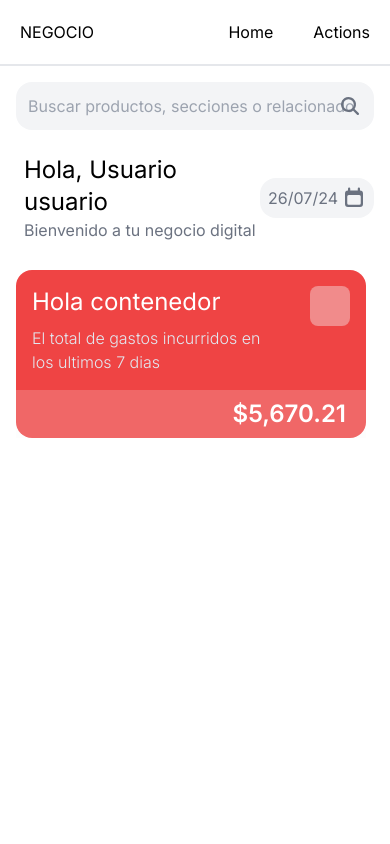
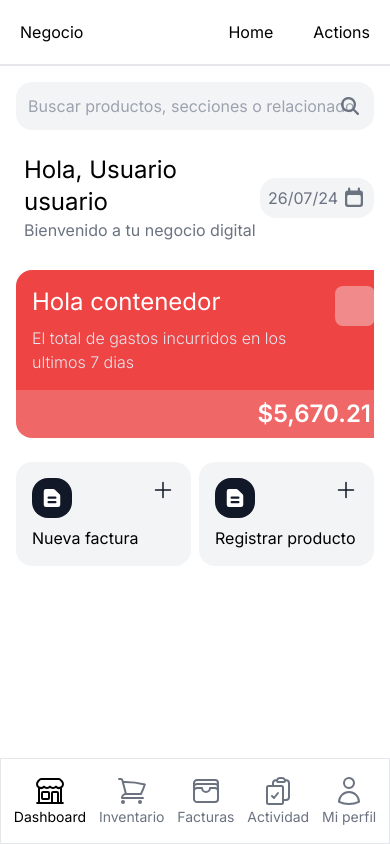
Before and after one commit to Empresadgra/application, a Next.js app: page / in a window 390 px wide. Built offline with nearby package versions, Linux system fonts and the light colour scheme.

Commit message:
Add mobile navigation

```diff
--- a/src/app/page.tsx
+++ b/src/app/page.tsx
@@ -1,5 +1,6 @@
 import { Dashboard } from "@/components/Dashboard";
 import { Navbar } from "@/components/Navbar";
+import { Navigation } from "@/components/Navigation";
 import { Sidebar } from "@/components/Sidebar";
 
 export default function Home() {
@@ -8,9 +9,12 @@ export default function Home() {
       {/*<Invoice />*/}
       <main className="flex min-h-screen w-full">
         <section className="hidden lg:block "></section>
-        <section className="flex flex-col items-center w-full">
-          <Navbar />
-          <Dashboard />
+        <section className="flex flex-col justify-between items-center w-full">
+          <div className="flex flex-col items-center w-full">
+            <Navbar />
+            <Dashboard />
+          </div>
+          <Navigation />
         </section>
       </main>
     </>
--- /dev/null
+++ b/src/components/ActionButton.tsx
@@ -0,0 +1,21 @@
+import { DocumentTextIcon } from "@heroicons/react/16/solid";
+import { PlusIcon } from "@heroicons/react/24/outline";
+
+const ActionButton = ({ action }: { action: string }):JSX.Element => {
+  return (
+    <button
+      className="flex flex-col bg-gray-100 rounded-2xl p-4 w-full"
+      type="button"
+    >
+      <div className="w-full flex justify-between">
+        <div className=" p-2 rounded-2xl bg-gray-900">
+          <DocumentTextIcon className="size-6 text-white" />
+        </div>
+        <PlusIcon className="size-6 text-gray-900" />
+      </div>
+      <p className="mt-2 ">{action}</p>
+    </button>
+  );
+}
+
+export { ActionButton };
--- a/src/components/ActionButtons.tsx
+++ /dev/null
@@ -1,10 +0,0 @@
-const ActionButtons = (): JSX.Element => {
-  return (
-    <div>
-      <button type="button"></button>
-      <button type="button"></button>
-    </div>
-  );
-}
-
-export { ActionButtons };
--- a/src/components/Dashboard.tsx
+++ b/src/components/Dashboard.tsx
@@ -1,5 +1,6 @@
 import { CalendarIcon, MagnifyingGlassIcon } from "@heroicons/react/16/solid";
 import { StatisticCard } from "./StatisticCard";
+import { ActionButton } from "./ActionButton";
 
 const Dashboard = (): JSX.Element => {
   return (
@@ -25,11 +26,15 @@ const Dashboard = (): JSX.Element => {
           <CalendarIcon className="size-6 text-gray-500" />
         </button>
       </div>
-      <div className="flex items-center gap-4 overflow-x-auto">
+      <div className="flex items-center gap-3 overflow-x-auto">
         <StatisticCard />
         <StatisticCard />
         <StatisticCard />
         <StatisticCard />
+      </div>
+      <div className="flex mt-6 mb-6 gap-2">
+        <ActionButton action={"Nueva factura"}/>
+        <ActionButton action={"Registrar producto"}/>
       </div>
     </div>
   );
--- a/src/components/Navbar.tsx
+++ b/src/components/Navbar.tsx
@@ -2,7 +2,7 @@ const Navbar = (): JSX.Element => {
   return (
     <nav className="w-full p-5 flex justify-between border-b-2">
       <div>
-        <h2>NEGOCIO</h2>
+        <h2>Negocio</h2>
       </div>
       <ul className="flex gap-10">
         <li>Home</li>
--- /dev/null
+++ b/src/components/Navigation.tsx
@@ -0,0 +1,32 @@
+import { BuildingStorefrontIcon, ClipboardDocumentCheckIcon, ShoppingCartIcon, UserIcon, WalletIcon } from "@heroicons/react/24/outline";
+
+const Navigation = () => {
+  return (
+    <nav className="border w-full pt-4 pb-4">
+      <ul className="flex justify-evenly items-center text-sm text-gray-500">
+        <li className="flex flex-col items-center text-black">
+          <BuildingStorefrontIcon className="size-8" />
+          <p>Dashboard</p>
+        </li>
+        <li className="flex flex-col items-center">
+          <ShoppingCartIcon className="size-8" />
+          <p>Inventario</p>
+        </li>
+        <li className="flex flex-col items-center">
+          <WalletIcon className="size-8" />
+          <p>Facturas</p>
+        </li>
+        <li className="flex flex-col items-center">
+          <ClipboardDocumentCheckIcon className="size-8" />
+          <p>Actividad</p>
+        </li>
+        <li className="flex flex-col items-center">
+          <UserIcon className="size-8" />
+          <p>Mi perfil</p>
+        </li>
+      </ul>
+    </nav>
+  );
+}
+
+export { Navigation };
--- a/src/components/StatisticCard.tsx
+++ b/src/components/StatisticCard.tsx
@@ -1,6 +1,6 @@
 const StatisticCard = (): JSX.Element => {
   return (
-    <div className="min-h-[150px] w-full max-w-[500px] min-w-[350px] bg-red-500 rounded-2xl flex flex-col justify-between text-white">
+    <div className="min-h-[150px] w-full max-w-[500px] min-w-[375px] bg-red-500 rounded-2xl flex flex-col justify-between text-white">
       <div className="flex gap-8 p-4">
         <div className="flex flex-col">
           <h3 className="text-2xl mb-2">Hola contenedor</h3>
```
